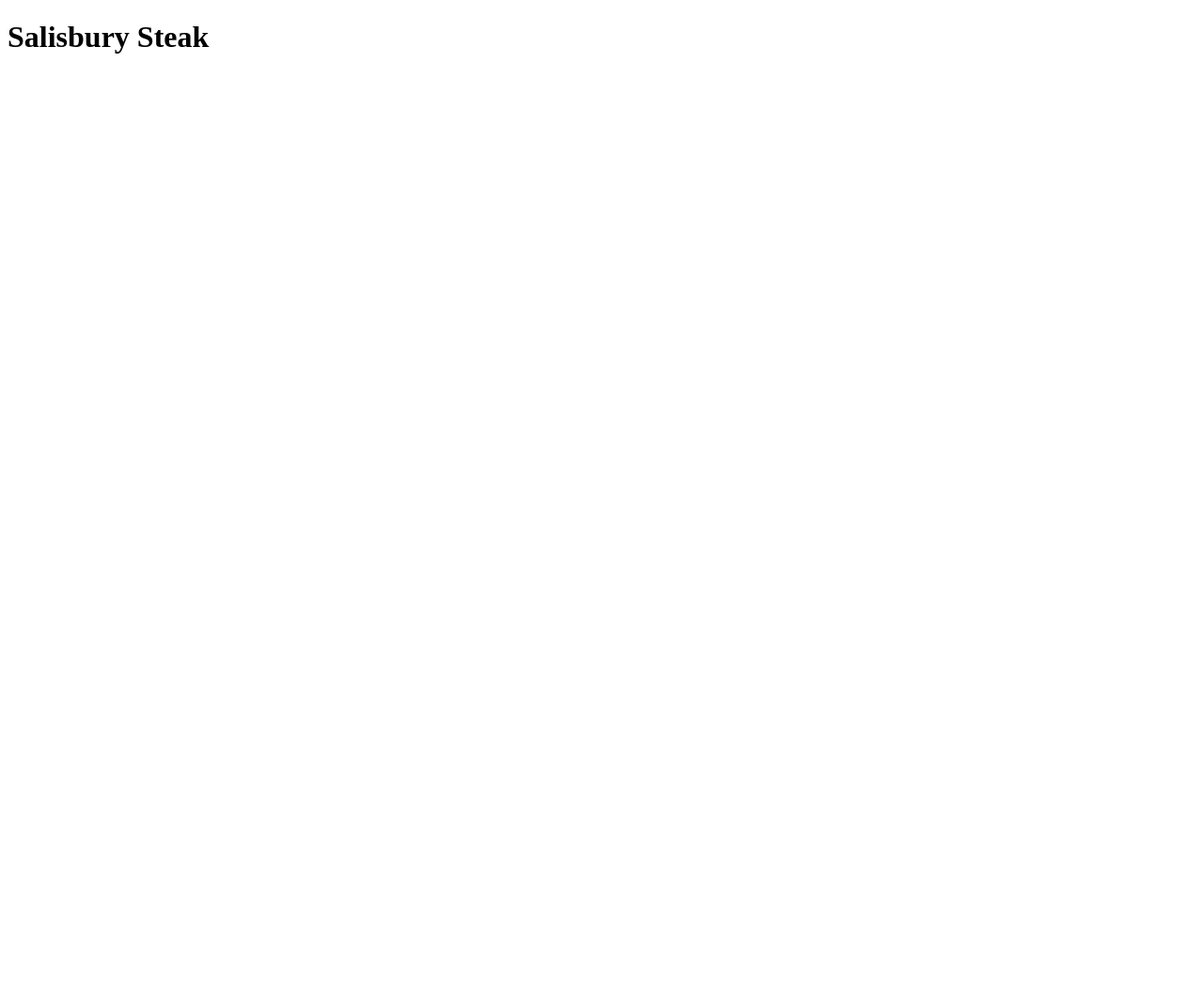
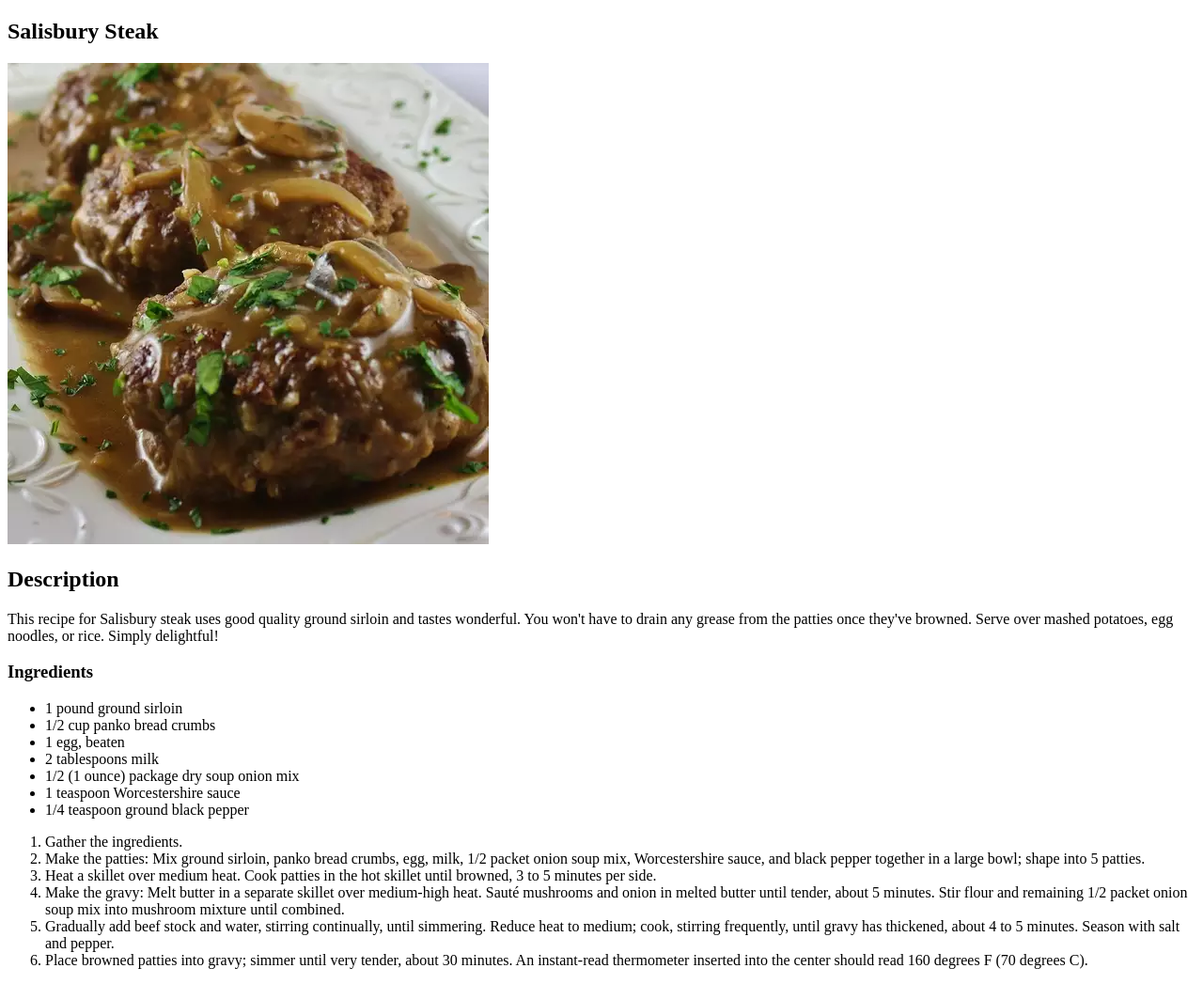
Before and after one commit to z-mn/odin-recipes, a plain HTML site: page recipes/steak.html in a window 1280 px wide. Shown: the whole page at 94% size. Before the commit the page ends 800 px from the top, so only its background shows below. Drawn offline with Linux system fonts and the light colour scheme.

Commit message:
complete html for steak

```diff
--- a/recipes/steak.html
+++ b/recipes/steak.html
@@ -6,6 +6,35 @@
     <title>Document</title>
 </head>
 <body>
-    <h1>Salisbury Steak</h1>
+    <main>
+        <section class="introduction">
+            <h1>Salisbury Steak</h1>
+            <img src="./index.webp" alt="juicy_steak">
+            <h2>Description</h2>
+            <p>This recipe for Salisbury steak uses good quality ground sirloin and tastes wonderful. You won't have to drain any grease from the patties once they've browned. Serve over mashed potatoes, egg noodles, or rice. Simply delightful!</p>
+        </section>
+        <section class="ingredients">
+            <h3>Ingredients</h3>
+            <ul>
+                <li>1 pound ground sirloin</li>
+                <li>1/2 cup panko bread crumbs</li>
+                <li>1 egg, beaten</li>
+                <li>2 tablespoons milk</li>
+                <li>1/2 (1 ounce) package dry soup onion mix</li>
+                <li>1 teaspoon Worcestershire sauce</li>
+                <li>1/4 teaspoon ground black pepper</li>
+            </ul>
+        </section>
+        <section class="instructions">
+            <ol>
+                <li>Gather the ingredients.</li>
+                <li>Make the patties: Mix ground sirloin, panko bread crumbs, egg, milk, 1/2 packet onion soup mix, Worcestershire sauce, and black pepper together in a large bowl; shape into 5 patties.</li>
+                <li>Heat a skillet over medium heat. Cook patties in the hot skillet until browned, 3 to 5 minutes per side.</li>
+                <li>Make the gravy: Melt butter in a separate skillet over medium-high heat. Sauté mushrooms and onion in melted butter until tender, about 5 minutes. Stir flour and remaining 1/2 packet onion soup mix into mushroom mixture until combined.</li>
+                <li>Gradually add beef stock and water, stirring continually, until simmering. Reduce heat to medium; cook, stirring frequently, until gravy has thickened, about 4 to 5 minutes. Season with salt and pepper.</li>
+                <li>Place browned patties into gravy; simmer until very tender, about 30 minutes. An instant-read thermometer inserted into the center should read 160 degrees F (70 degrees C).</li>
+            </ol>
+        </section>
+    </main>
 </body>
 </html>
```
Also changed, not shown: index.html (+1 -1 lines), recipes/index.webp (added), 1 other file.
